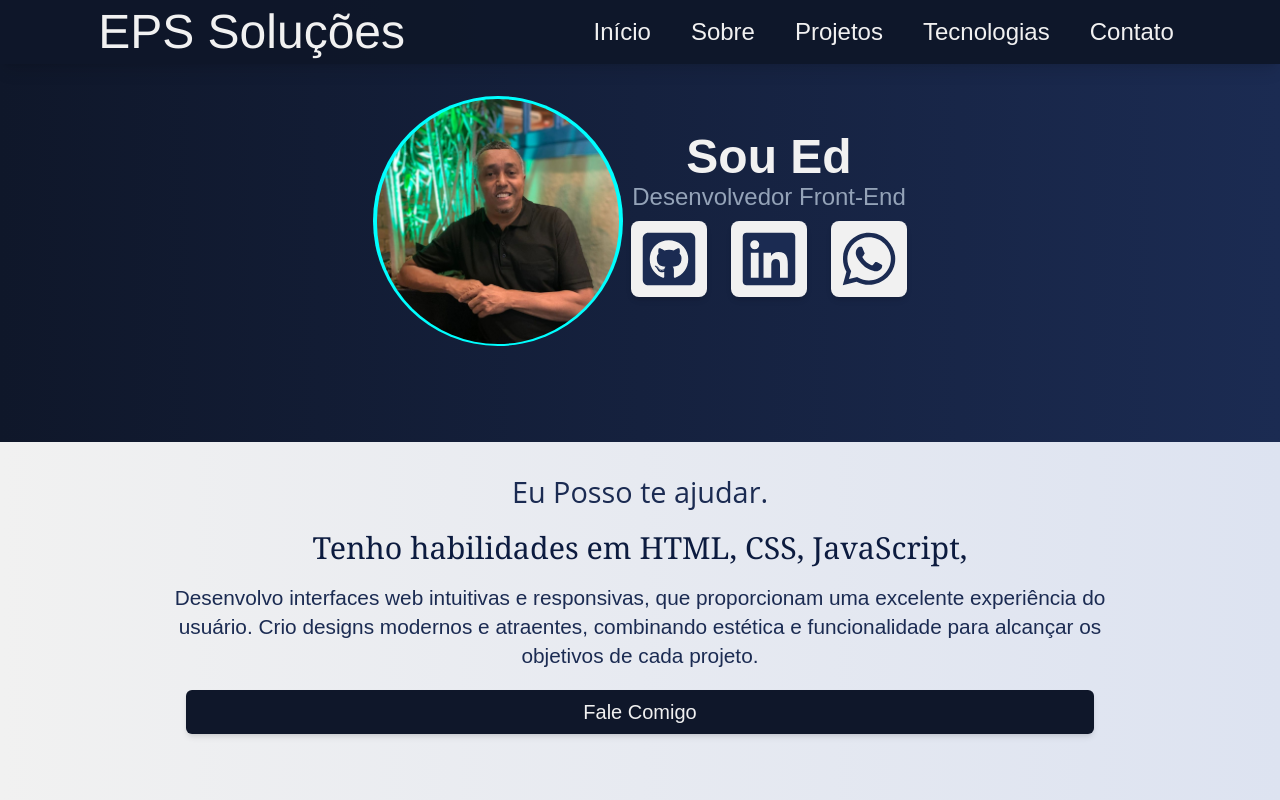
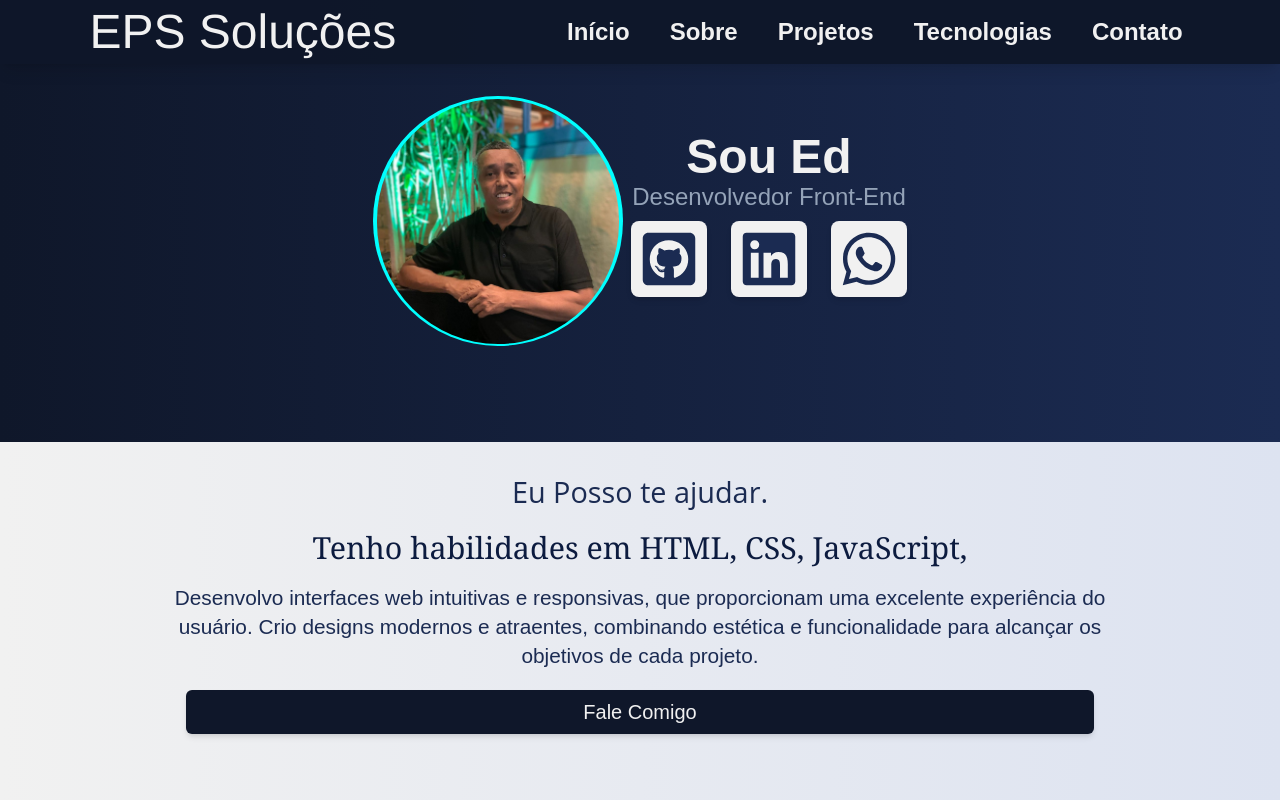
Before and after one commit to Edsonsantos0840/protifolioAntigo, a Next.js app: page / in a window 1280 px wide. Shown: the top 800 px of the page. Built offline with nearby package versions, Linux system fonts and the light colour scheme.

Commit message:
ajustes navbar.

```diff
--- a/src/app/components/navBar/NavBar.tsx
+++ b/src/app/components/navBar/NavBar.tsx
@@ -9,7 +9,7 @@ export default function NavBar() {
           EPS Soluções
         </h3>
       </div>
-      <div className="gap-2 alinha2 md:gap-6 md:text-xl lg:text-2xl">
+      <div className="gap-2 alinha2 md:gap-6 md:text-xl lg:text-2xl font-semibold">
         <Link href="#inicio" className="navLink">
           Início
         </Link>
```
